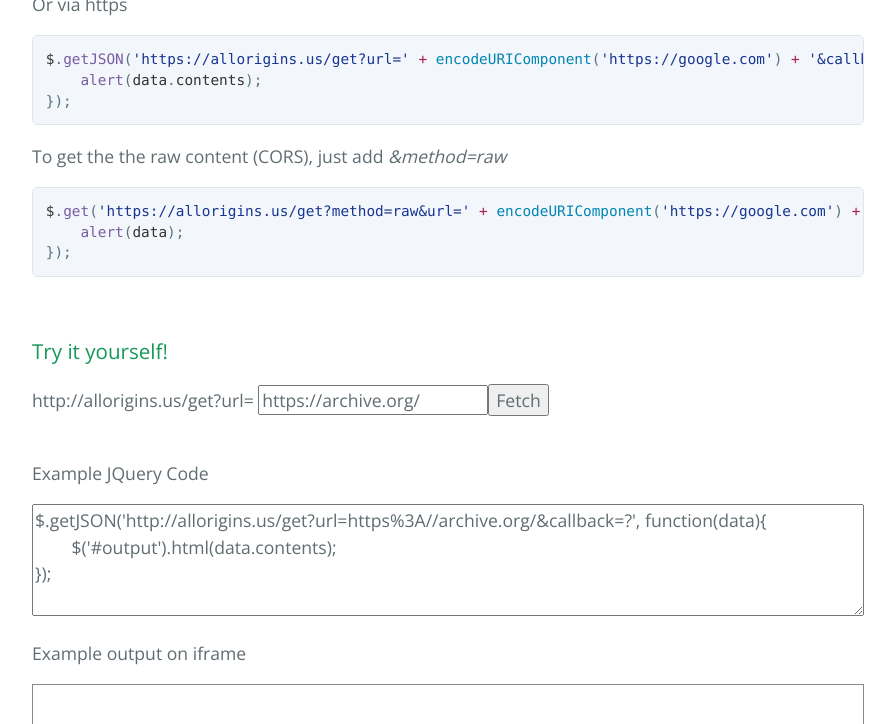
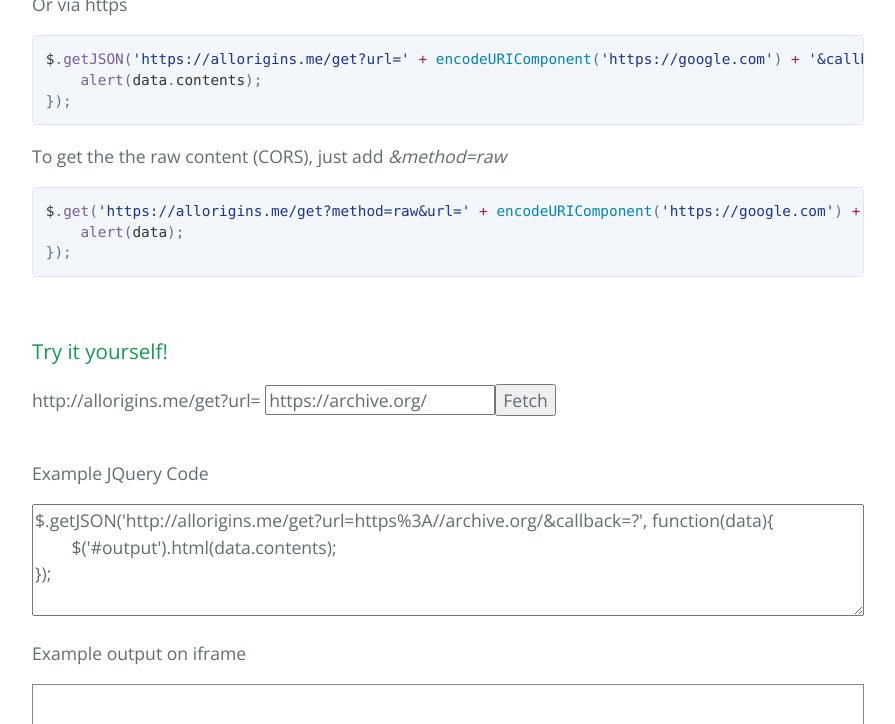
Before and after one commit to gnuns/allOrigins, a plain HTML site: page index.html in a window 1280 px wide. Both pictures are taken after a click on the button "Fetch". Shown: the part 809-1533 px from the top of the page, without its empty margins (192-1087 px from the left). Drawn offline with nearby package versions, Linux system fonts and the light colour scheme; no server answers.

Commit message:
Update .us to .me

```diff
--- a/index.html
+++ b/index.html
@@ -34,20 +34,20 @@
 
 <p>Usage is similar to anyorigin and whateverorigin. For example, to fetch the data from <a href="http://google.com">http://google.com</a> with jQuery, use this snippet:</p>
 
-<div class="highlight highlight-source-js"><pre><span class="pl-smi">$</span>.<span class="pl-en">getJSON</span>(<span class="pl-s"><span class="pl-pds">'</span>http://allorigins.us/get?url=<span class="pl-pds">'</span></span> <span class="pl-k">+</span> <span class="pl-c1">encodeURIComponent</span>(<span class="pl-s"><span class="pl-pds">'</span>http://google.com<span class="pl-pds">'</span></span>) <span class="pl-k">+</span> <span class="pl-s"><span class="pl-pds">'</span>&amp;callback=?<span class="pl-pds">'</span></span>, <span class="pl-k">function</span>(<span class="pl-smi">data</span>){
+<div class="highlight highlight-source-js"><pre><span class="pl-smi">$</span>.<span class="pl-en">getJSON</span>(<span class="pl-s"><span class="pl-pds">'</span>http://allorigins.me/get?url=<span class="pl-pds">'</span></span> <span class="pl-k">+</span> <span class="pl-c1">encodeURIComponent</span>(<span class="pl-s"><span class="pl-pds">'</span>http://google.com<span class="pl-pds">'</span></span>) <span class="pl-k">+</span> <span class="pl-s"><span class="pl-pds">'</span>&amp;callback=?<span class="pl-pds">'</span></span>, <span class="pl-k">function</span>(<span class="pl-smi">data</span>){
     <span class="pl-en">alert</span>(<span class="pl-smi">data</span>.<span class="pl-smi">contents</span>);
 });</pre></div>
 
 <p>Or via https</p>
 
-<div class="highlight highlight-source-js"><pre><span class="pl-smi">$</span>.<span class="pl-en">getJSON</span>(<span class="pl-s"><span class="pl-pds">'</span>https://allorigins.us/get?url=<span class="pl-pds">'</span></span> <span class="pl-k">+</span> <span class="pl-c1">encodeURIComponent</span>(<span class="pl-s"><span class="pl-pds">'</span>https://google.com<span class="pl-pds">'</span></span>) <span class="pl-k">+</span> <span class="pl-s"><span class="pl-pds">'</span>&amp;callback=?<span class="pl-pds">'</span></span>, <span class="pl-k">function</span>(<span class="pl-smi">data</span>){
+<div class="highlight highlight-source-js"><pre><span class="pl-smi">$</span>.<span class="pl-en">getJSON</span>(<span class="pl-s"><span class="pl-pds">'</span>https://allorigins.me/get?url=<span class="pl-pds">'</span></span> <span class="pl-k">+</span> <span class="pl-c1">encodeURIComponent</span>(<span class="pl-s"><span class="pl-pds">'</span>https://google.com<span class="pl-pds">'</span></span>) <span class="pl-k">+</span> <span class="pl-s"><span class="pl-pds">'</span>&amp;callback=?<span class="pl-pds">'</span></span>, <span class="pl-k">function</span>(<span class="pl-smi">data</span>){
     <span class="pl-en">alert</span>(<span class="pl-smi">data</span>.<span class="pl-smi">contents</span>);
 });</pre>
 
 
 <p>To get the the raw content (CORS), just add <i>&method=raw</i></p>
 
-<div class="highlight highlight-source-js"><pre><span class="pl-smi">$</span>.<span class="pl-en">get</span>(<span class="pl-s"><span class="pl-pds">'</span>https://allorigins.us/get?method=raw&url=<span class="pl-pds">'</span></span> <span class="pl-k">+</span> <span class="pl-c1">encodeURIComponent</span>(<span class="pl-s"><span class="pl-pds">'</span>https://google.com<span class="pl-pds">'</span></span>) <span class="pl-k">+</span> <span class="pl-s"><span class="pl-pds">'</span>&amp;callback=?<span class="pl-pds">'</span></span>, <span class="pl-k">function</span>(<span class="pl-smi">data</span>){
+<div class="highlight highlight-source-js"><pre><span class="pl-smi">$</span>.<span class="pl-en">get</span>(<span class="pl-s"><span class="pl-pds">'</span>https://allorigins.me/get?method=raw&url=<span class="pl-pds">'</span></span> <span class="pl-k">+</span> <span class="pl-c1">encodeURIComponent</span>(<span class="pl-s"><span class="pl-pds">'</span>https://google.com<span class="pl-pds">'</span></span>) <span class="pl-k">+</span> <span class="pl-s"><span class="pl-pds">'</span>&amp;callback=?<span class="pl-pds">'</span></span>, <span class="pl-k">function</span>(<span class="pl-smi">data</span>){
     <span class="pl-en">alert</span>(<span class="pl-smi">data</span>);
 });</pre>
 
@@ -57,7 +57,7 @@
 
 <p>
   		<form onSubmit="return GoGoGadget();" >
-			http://allorigins.us/get?url=
+			http://allorigins.me/get?url=
 			<input type="textbox" id="url" value="https://archive.org/"><button>Fetch</button>
 		</form>
 		<br>
@@ -78,11 +78,11 @@
 		// code from http://anyorigin.com
 		function GoGoGadget() {
 			var jsonpText = "";
-			jsonpText += "$.getJSON('http://allorigins.us/get?url="+escape($("#url").val())+"&callback=?', function(data){\n";
+			jsonpText += "$.getJSON('http://allorigins.me/get?url="+escape($("#url").val())+"&callback=?', function(data){\n";
 			jsonpText += "	$('#output').html(data.contents);\n";
 			jsonpText += "});";
 			$("#jsonp").text(jsonpText);
-			$.getJSON(document.location.protocol + "//allorigins.us/get?url="+escape($("#url").val()), function(data) {
+			$.getJSON(document.location.protocol + "//allorigins.me/get?url="+escape($("#url").val()), function(data) {
 				// This iframe sillyness is to put the html into a css sandbox (so it doesn't affect the main website)
 				var iframe = $("#output")[0];//.html(data.contents);
 				var doc = iframe.document;
```
